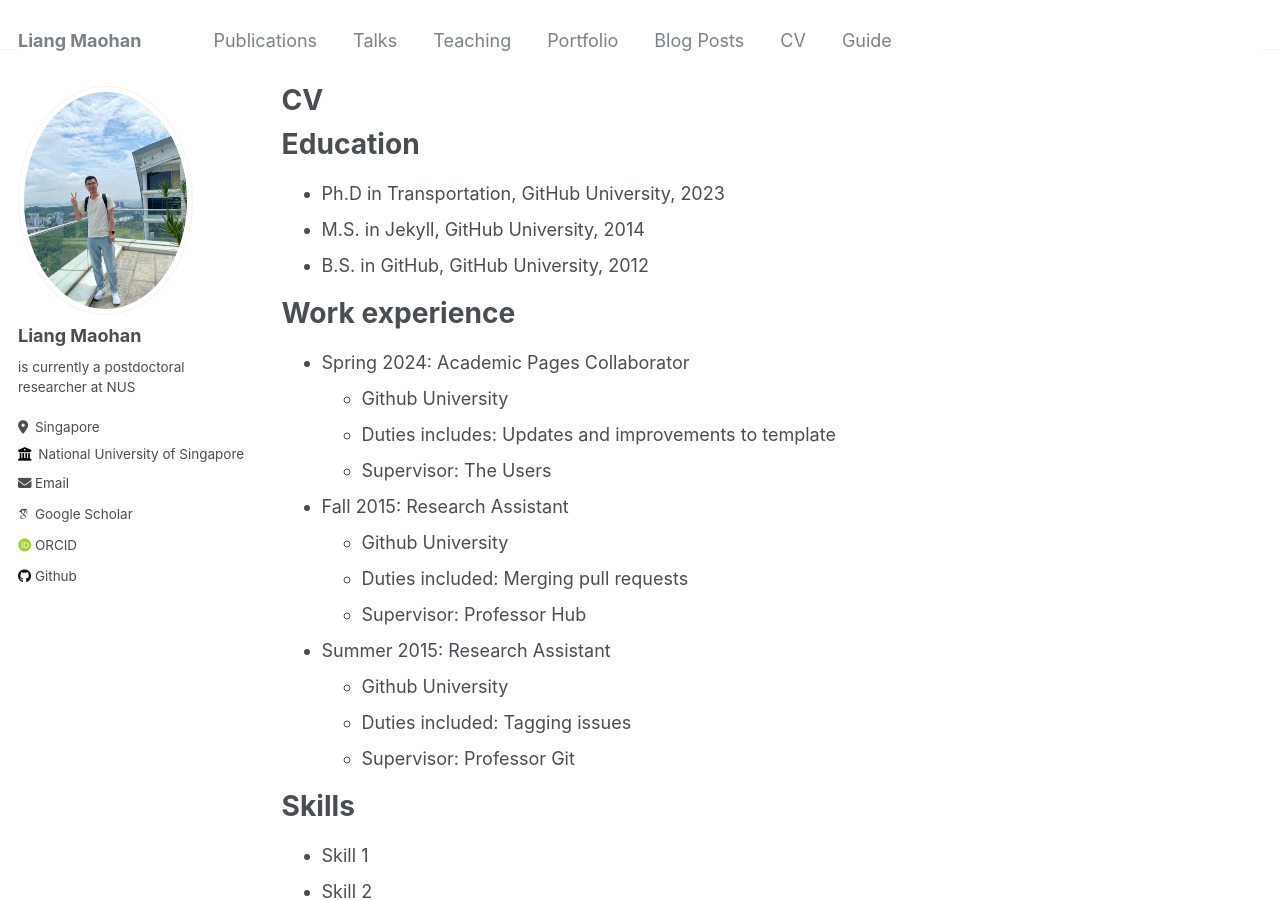
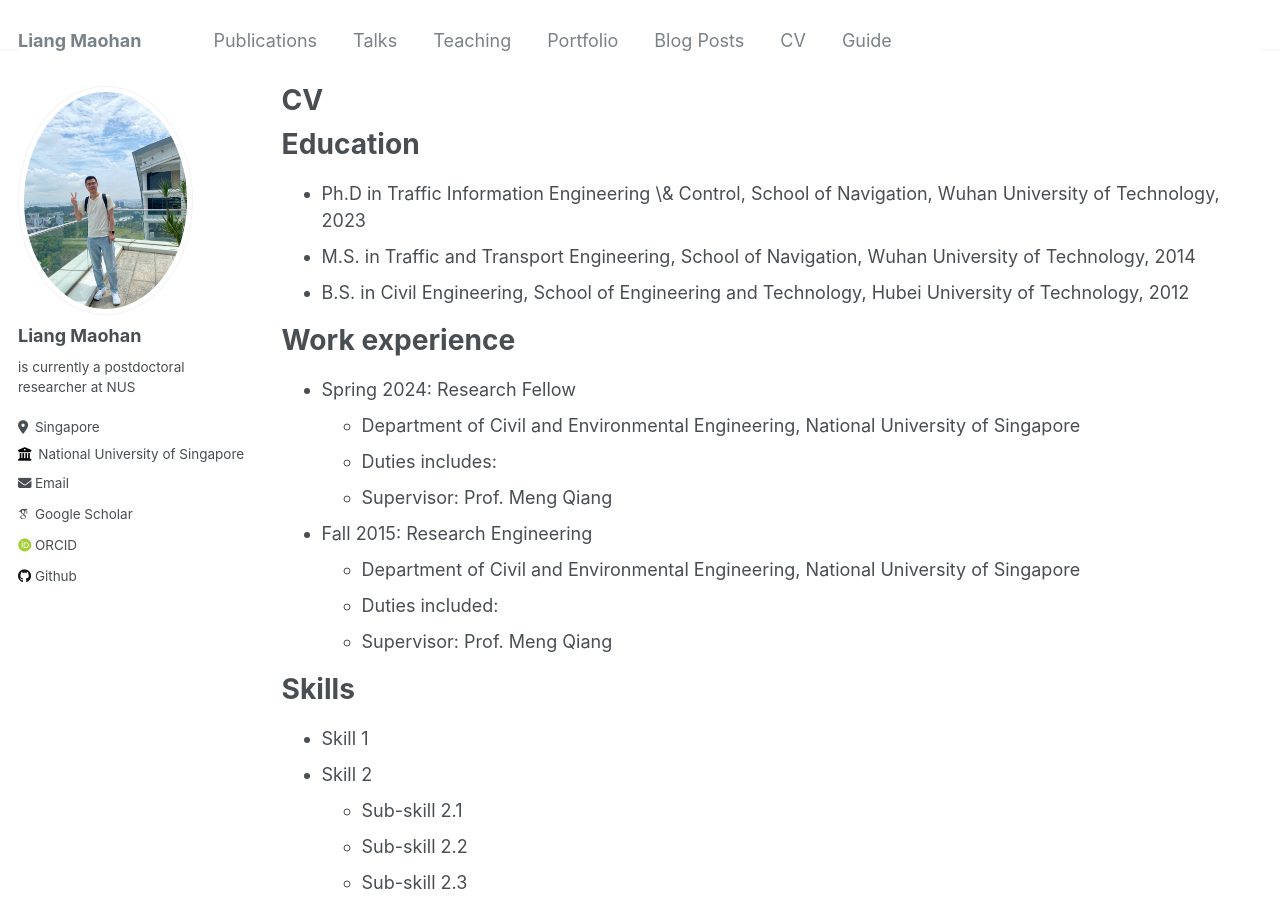
Before and after one commit to maohliang/nus.github.io, a Jekyll site: the page built from _pages/cv.md, in a window 1280 px wide and 900 px high. Built offline with Jekyll 4.4.1, drawn with Linux system fonts in a browser that asks for light colours; some web fonts are replaced.

Commit message:
Update cv.md

```diff
--- a/_pages/cv.md
+++ b/_pages/cv.md
@@ -11,26 +11,22 @@ redirect_from:
 
 Education
 ======
-* Ph.D in Transportation, GitHub University, 2023
-* M.S. in Jekyll, GitHub University, 2014
-* B.S. in GitHub, GitHub University, 2012
+* Ph.D in Traffic Information Engineering \& Control, School of Navigation, Wuhan University of Technology, 2023
+* M.S. in Traffic and Transport Engineering, School of Navigation, Wuhan University of Technology, 2014
+* B.S. in Civil Engineering, School of Engineering and Technology, Hubei University of Technology, 2012
 
 Work experience
 ======
-* Spring 2024: Academic Pages Collaborator
-  * Github University
-  * Duties includes: Updates and improvements to template
-  * Supervisor: The Users
+* Spring 2024: Research Fellow
+  * Department of Civil and Environmental Engineering, National University of Singapore
+  * Duties includes:
+  * Supervisor: Prof. Meng Qiang
 
-* Fall 2015: Research Assistant
-  * Github University
-  * Duties included: Merging pull requests
-  * Supervisor: Professor Hub
+* Fall 2015: Research Engineering
+  * Department of Civil and Environmental Engineering, National University of Singapore
+  * Duties included:
+  * Supervisor: Prof. Meng Qiang
 
-* Summer 2015: Research Assistant
-  * Github University
-  * Duties included: Tagging issues
-  * Supervisor: Professor Git
 
 Skills
 ======
```
